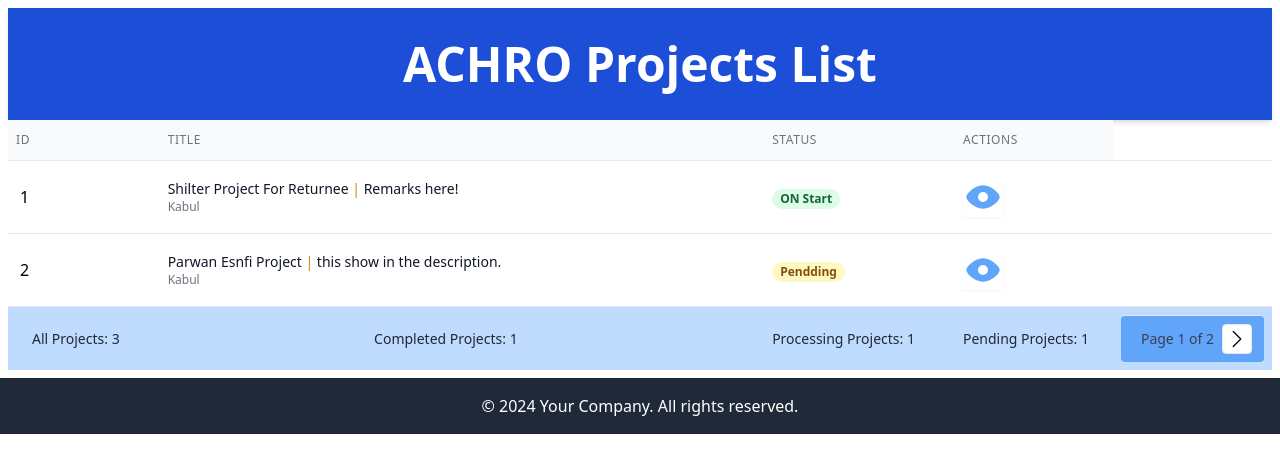
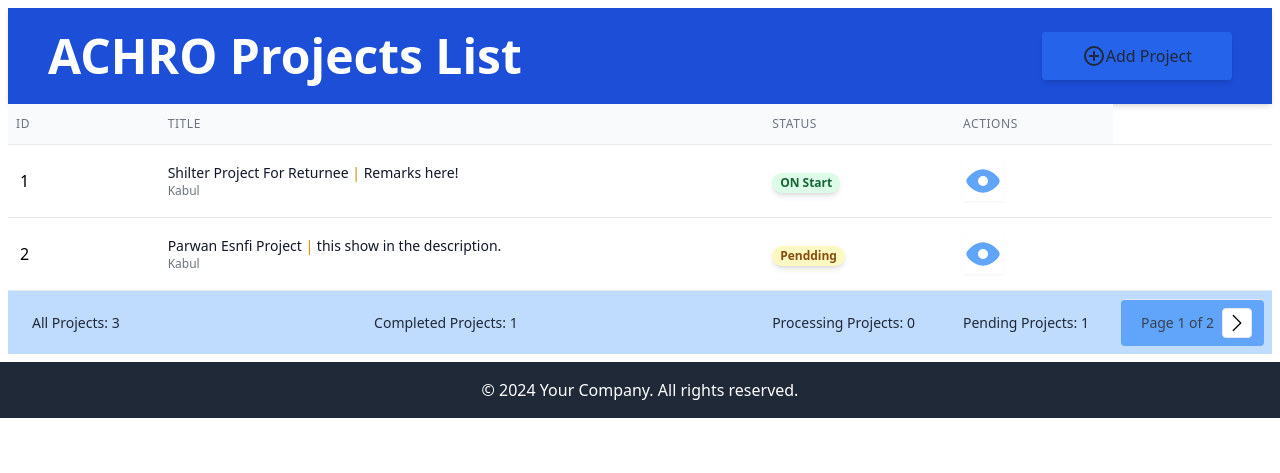
Before and after one commit to Abdulsaboorhabibi/AMIS, a Django app: page /mande/ in a window 1280 px wide. Shown: the part 104-577 px from the top of the page. Run offline with Django 5.2, Linux system fonts and the light colour scheme; a user stored in the database is signed in; data comes from the database, SQL or seed files in the repository; some libraries are stand-ins or nearby versions.

Commit message:
print functionality is addes.

```diff
--- a/base/templates/base/main.html
+++ b/base/templates/base/main.html
@@ -10,7 +10,7 @@
 
   <body>
     <!-- the top bar her -->
-    <div class="bg-blue-900">
+    <div class="bg-blue-900 print:hidden">
       <div
         class="grid grid-flow-auto gap-2 sm:grid-cols-1 md:grid-cols-3 text-white py-2 px-10"
       >
@@ -21,7 +21,7 @@
     </div>
 
     <!-- Header -->
-    <header class="bg-gray-800 text-white">
+    <header class="bg-gray-800 text-white print:hidden">
       <div
         class="container mx-auto py-4 flex justify-between items-center px-4"
       >
@@ -149,7 +149,7 @@
     </main>
 
     <!-- Footer -->
-    <footer class="bg-gray-800 text-white text-center py-4">
+    <footer class="bg-gray-800 print:hidden text-white text-center py-4">
       <p>&copy; {% now 'Y' %} Your Company. All rights reserved.</p>
     </footer>
 
--- a/mande/templates/mande/projectmodel_list.html
+++ b/mande/templates/mande/projectmodel_list.html
@@ -2,8 +2,16 @@
 {% block content %}
 
 <!-- header of the project page -->
-<div class="bg-blue-700 text-white text-center py-8 text-5xl shadow-md align-middle">
-  <h1 class="font-bold">ACHRO Projects List</h1>
+<div class="bg-blue-700 shadow-md flex justify-between items-center px-10">
+  <h1 class="font-bold  text-white text-center py-6 text-5xl">ACHRO Projects List</h1>
+  <a href="#">
+    <div  class="w-auto h-10 py-6 px-10  text-gray-800 dark:text-white bg-blue-600 flex justify-between items-center rounded shadow-md">
+      <svg class="w-6 h-6" aria-hidden="true" xmlns="http://www.w3.org/2000/svg" width="24" height="24" fill="none" viewBox="0 0 24 24">
+        <path stroke="currentColor" stroke-linecap="round" stroke-linejoin="round" stroke-width="2" d="M12 7.757v8.486M7.757 12h8.486M21 12a9 9 0 1 1-18 0 9 9 0 0 1 18 0Z"/>
+      </svg>
+      <p clas="px-10 text-xl text-blue-100">Add Project</p>
+    </div>
+  </a>
 </div>
 
 <table class="min-w-full divide-y divide-gray-200 overflow-x-auto px-2">
@@ -39,19 +47,19 @@
           <td class="px-6 py-4 whitespace-nowrap">
 
             {% if project.overall_Status == "N" %}
-              <span class="px-2 inline-flex text-xs leading-5 font-semibold rounded-full bg-yellow-100 text-yellow-800"> Not Started</span>
+              <span class="px-2 inline-flex text-xs leading-5 font-semibold rounded-full shadow-md bg-yellow-100 text-yellow-800"> Not Started</span>
             {% elif project.overall_Status == "S"%}
-              <span class="px-2 inline-flex text-xs leading-5 font-semibold rounded-full bg-green-100 text-green-800"> ON Start</span>
+              <span class="px-2 inline-flex text-xs leading-5 font-semibold rounded-full shadow-md bg-green-100 text-green-800"> ON Start</span>
             {% elif project.overall_Status == "P"%}
-              <span class="px-2 inline-flex text-xs leading-5 font-semibold rounded-full bg-Purple-100 text-purple-800"> Active</span>
+              <span class="px-2 inline-flex text-xs leading-5 font-semibold rounded-full shadow-md bg-Purple-100 text-purple-800"> Active</span>
             {% elif project.overall_Status == "C"%}
-              <span class="px-2 inline-flex text-xs leading-5 font-semibold rounded-full bg-green-600 text-green-100"> Completed</span>
+              <span class="px-2 inline-flex text-xs leading-5 font-semibold rounded-full shadow-md bg-green-600 text-green-100"> Completed</span>
             {% elif project.overall_Status == "PN"%}
-              <span class="px-2 inline-flex text-xs leading-5 font-semibold rounded-full bg-yellow-100 text-yellow-800"> Pendding</span>
+              <span class="px-2 inline-flex text-xs leading-5 font-semibold rounded-full shadow-md bg-yellow-100 text-yellow-800"> Pendding</span>
             {% elif project.overall_Status == "CN"%}
-              <span class="px-2 inline-flex text-xs leading-5 font-semibold rounded-full bg-green-100 text-green-800"> Cancelled</span>
+              <span class="px-2 inline-flex text-xs leading-5 font-semibold rounded-full shadow-md bg-green-100 text-green-800"> Cancelled</span>
             {% else %}
-              <span class="px-2 inline-flex text-xs leading-5 font-semibold rounded-full bg-green-100 text-green-800"> Not selected</span>
+              <span class="px-2 inline-flex text-xs leading-5 font-semibold rounded-full shadow-md bg-green-100 text-green-800"> Not selected</span>
             {% endif %}
 
 
@@ -75,8 +83,8 @@
     <tr class="bg-blue-200 m-10 divide-y rounded-md text-gray-800">
       <td scope="col" class="px-6 py-4 whitespace-nowrap  text-sm font-normal text-center">All Projects: {{count}}</td>
       <td scope="col" class="px-6 py-4 whitespace-nowrap  text-sm font-normal text-center">Completed Projects: {{using}}</td>
-      <td scope="col" class="px-6 py-4 whitespace-nowrap  text-sm font-normal text-center">Processing Projects: {{using}}</td>
-      <td scope="col" class="px-6 py-4 whitespace-nowrap  text-sm font-normal text-center">Pending Projects: {{using}}</td>
+      <td scope="col" class="px-6 py-4 whitespace-nowrap  text-sm font-normal text-center">Processing Projects: {{Processing}}</td>
+      <td scope="col" class="px-6 py-4 whitespace-nowrap  text-sm font-normal text-center">Pending Projects: {{Pendding}}</td>
 
       <td scope="col" class="px-3 py-2 whitespace-nowrap  text-sm font-normal text-center flex justify-center items-center bg-blue-400 rounded m-2">
           {% if page_obj.has_previous %}
--- a/mande/views.py
+++ b/mande/views.py
@@ -15,6 +15,8 @@ class ListProject(LoginRequiredMixin, ListView):
         context = super().get_context_data(**kwargs)
         context["count"] = models.ProjectModel.objects.count()
         context["using"] = models.ProjectModel.objects.filter(overall_Status="C").count()
+        context["Processing"] = models.ProjectModel.objects.filter(overall_Status="P").count()
+        context["Pendding"] = models.ProjectModel.objects.filter(overall_Status="PN").count()
         return context
 
 
--- a/static/css/output.css
+++ b/static/css/output.css
@@ -1323,6 +1307,10 @@ select {
   display: none;
 }
 
+.h-10 {
+  height: 2.5rem;
+}
+
 .h-24 {
   height: 6rem;
 }
@@ -1343,20 +1335,8 @@ select {
   height: 2rem;
 }
 
-.h-5 {
-  height: 1.25rem;
-}
-
-.h-20 {
-  height: 5rem;
-}
-
-.h-10 {
-  height: 2.5rem;
-}
-
-.h-12 {
-  height: 3rem;
+.w-10 {
+  width: 2.5rem;
 }
 
 .w-4 {
@@ -1391,25 +1375,12 @@ select {
   width: weird-and-invalid;
 }
 
+.w-auto {
+  width: auto;
+}
+
 .w-full {
   width: 100%;
-}
-
-.w-fit {
-  width: -moz-fit-content;
-  width: fit-content;
-}
-
-.w-5 {
-  width: 1.25rem;
-}
-
-.w-10 {
-  width: 2.5rem;
-}
-
-.w-12 {
-  width: 3rem;
 }
 
 .min-w-full {
@@ -2481,6 +2448,31 @@ select {
   background-color: rgb(255 0 0 / var(--tw-bg-opacity));
 }
 
+.bg-blue-200 {
+  --tw-bg-opacity: 1;
+  background-color: rgb(191 219 254 / var(--tw-bg-opacity));
+}
+
+.bg-blue-300 {
+  --tw-bg-opacity: 1;
+  background-color: rgb(147 197 253 / var(--tw-bg-opacity));
+}
+
+.bg-blue-400 {
+  --tw-bg-opacity: 1;
+  background-color: rgb(96 165 250 / var(--tw-bg-opacity));
+}
+
+.bg-blue-500 {
+  --tw-bg-opacity: 1;
+  background-color: rgb(59 130 246 / var(--tw-bg-opacity));
+}
+
+.bg-blue-600 {
+  --tw-bg-opacity: 1;
+  background-color: rgb(37 99 235 / var(--tw-bg-opacity));
+}
+
 .bg-blue-700 {
   --tw-bg-opacity: 1;
   background-color: rgb(29 78 216 / var(--tw-bg-opacity));
@@ -2791,17 +2774,26 @@ select {
   padding-bottom: 1rem;
 }
 
+.py-6 {
+  padding-top: 1.5rem;
+  padding-bottom: 1.5rem;
+}
+
 .py-8 {
   padding-top: 2rem;
   padding-bottom: 2rem;
 }
 
+.pl-3 {
+  padding-left: 0.75rem;
+}
+
+.pr-3 {
+  padding-right: 0.75rem;
+}
+
 .pt-4 {
   padding-top: 1rem;
-}
-
-.pl-3 {
-  padding-left: 0.75rem;
 }
 
 .text-left {
--- a/static/tailwind.config.js
+++ b/static/tailwind.config.js
@@ -2,7 +2,11 @@
 module.exports = {
   content: ["../../AMIS/**/*.{html,js}"],
   theme: {
-    extend: {},
+    extend: {
+      screens: {
+        print:{ raw : 'print' }
+      }
+    },
   },
   plugins: [
     // use form plugins
```
Also changed, not shown: other parts of static/css/output.css (+72 -66 lines), mande/templates/mande/projectmodel_detail.html (+14 -21 lines).
